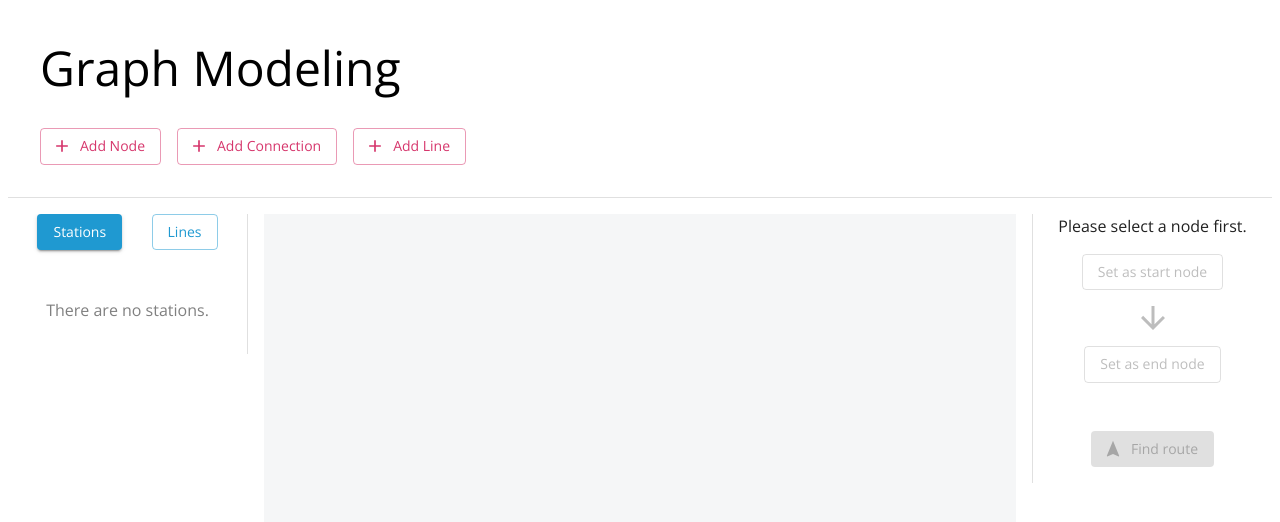
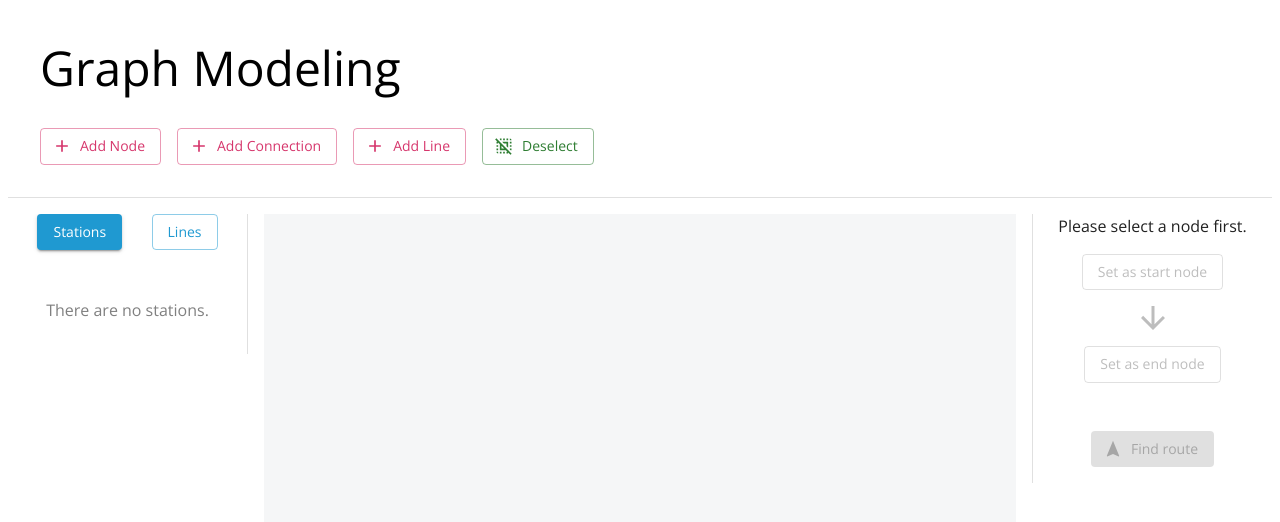
Before and after one commit to BernardMoy/react-map, a React (Vite) app: page / in a window 1280 px wide. Shown: the top 522 px of the page. Built offline with nearby package versions, Linux system fonts and the light colour scheme.

Commit message:
Deselect button

```diff
--- a/src/components/Content.tsx
+++ b/src/components/Content.tsx
@@ -6,13 +6,19 @@ import { CONTENT_MARGIN } from "./Values";
 
 export default function Content() {
   // get the context
-  const { mode, selectedNodeID } = useContext(ContentContext);
+  const { mode, selectedNodeID, lines } = useContext(ContentContext);
 
   return (
     <Box display="flex" flexDirection="column" gap={CONTENT_MARGIN}>
       {/* When add node or add edge selected is active, display an alert */}
       {mode === 1 && (
         <Alert severity="info">Click on the canvas to add a new node.</Alert>
+      )}
+
+      {mode === 2 && lines.length === 0 && (
+        <Alert severity="warning">
+          You have no lines. Create a line before adding a connection.
+        </Alert>
       )}
 
       {mode === 2 && selectedNodeID == null && (
--- a/src/components/TopBar.tsx
+++ b/src/components/TopBar.tsx
@@ -9,6 +9,7 @@ import NewLineDialog from "./NewLineDialog";
 import { TopBarContext } from "../pages/Home";
 import DeleteNodeDialog from "./DeleteNodeDialog";
 import DeleteEdgeDialog from "./DeleteEdgeDialog";
+import DeselectIcon from "@mui/icons-material/Deselect";
 
 export default function TopBar() {
   // get the context
@@ -30,6 +31,8 @@ export default function TopBar() {
     setRouteStartNodeID,
     routeEndNodeID,
     setRouteEndNodeID,
+    reset,
+    setReset,
   } = useContext(TopBarContext);
 
   // state of the dialogs whether they are open
@@ -58,6 +61,16 @@ export default function TopBar() {
     setOpenDeleteEdgeDialog(true);
   };
 
+  const onDeselectClicked = () => {
+    if (mode != 0) {
+      // if mode is not 0, set mode to 0. this will reset the graph
+      setMode(0);
+    } else {
+      // only reset the graph
+      setReset(reset + 1);
+    }
+  };
+
   return (
     <Box
       sx={{
@@ -77,6 +90,15 @@ export default function TopBar() {
           flexDirection: "row",
           justifyContent: "start",
           gap: CONTENT_MARGIN,
+        }}
+      >
+        <Box
+          sx={{
+            display: "flex",
+            flexDirection: "row",
+            justifyContent: "start",
+            gap: CONTENT_MARGIN,
+            flexGrow: 1,
           }}
         >
           <CustomButton
@@ -102,6 +124,16 @@ export default function TopBar() {
             startIcon={<AddIcon />}
             onClick={onAddLineClicked}
           />
+
+          {/* The deselect button */}
+          <CustomButton
+            text={"Deselect"}
+            variant={"outlined"}
+            color={"success"}
+            startIcon={<DeselectIcon />}
+            onClick={onDeselectClicked}
+          />
+        </Box>
 
         {/* Show delete button if a node is selected */}
         {selectedNodeID != null && (
--- a/src/pages/Home.tsx
+++ b/src/pages/Home.tsx
@@ -3,13 +3,7 @@ import { Box, Divider } from "@mui/material";
 import TopBar from "../components/TopBar";
 import Content from "../components/Content";
 import { CONTENT_MARGIN, EDGE_WIDTH, TITLE_MARGIN } from "../components/Values";
-import React, {
-  createContext,
-  useCallback,
-  useEffect,
-  useRef,
-  useState,
-} from "react";
+import React, { createContext, useEffect, useRef, useState } from "react";
 import { DataSet, Edge, IdType, Network, Node } from "vis-network/standalone";
 import NewNodeDialog from "../components/NewNodeDialog";
 import NewEdgeDialog from "../components/NewEdgeDialog";
@@ -41,6 +35,8 @@ interface TopBarContextProps {
   setRouteStartNodeID: React.Dispatch<React.SetStateAction<IdType | null>>;
   routeEndNodeID: IdType | null;
   setRouteEndNodeID: React.Dispatch<React.SetStateAction<IdType | null>>;
+  reset: number;
+  setReset: React.Dispatch<React.SetStateAction<number>>;
 }
 
 // interface to store all items for the sidebar
@@ -72,6 +68,7 @@ interface ContentContextProps {
   graphDatasetRef: React.RefObject<HTMLDivElement | null> | null;
   selectedNodeID: IdType | null;
   setSelectedNodeID: React.Dispatch<React.SetStateAction<IdType | null>>;
+  lines: Line[];
 }
 
 // create the contexts here and initialise them with values
@@ -93,6 +90,8 @@ export const TopBarContext = createContext<TopBarContextProps>({
   setRouteStartNodeID: () => {},
   routeEndNodeID: null,
   setRouteEndNodeID: () => {},
+  reset: 0,
+  setReset: () => {},
 });
 
 export const SideBarContext = createContext<SideBarContextProps>({
@@ -122,6 +121,7 @@ export const ContentContext = createContext<ContentContextProps>({
   graphDatasetRef: null,
   selectedNodeID: null,
   setSelectedNodeID: () => {},
+  lines: [],
 });
 
 // main function
@@ -179,6 +179,9 @@ export default function Home() {
   const [routeStartNodeID, setRouteStartNodeID] = useState<IdType | null>(null);
   const [routeEndNodeID, setRouteEndNodeID] = useState<IdType | null>(null);
 
+  // a state to trigger resetting the graph
+  const [reset, setReset] = useState<number>(0);
+
   // prevent exiting the window if there are unsaved changes
   useEffect(() => {
     function handleOnBeforeUnload(event: BeforeUnloadEvent) {
@@ -215,7 +218,7 @@ export default function Home() {
       mode === 2 &&
       params.nodes.length === 0 // if it is NOT clicking a node (Canvas or edge), reset all selected nodes
     ) {
-      // reset all selected node ids
+      // reset all selected node ids and also the previously selected node id
       selectedNodeIDRef.current = null;
       setSelectedNodeID(null);
       setSelectedNodeIDPrev(null);
@@ -351,7 +354,7 @@ export default function Home() {
       newNetwork.off("zoom", handleZoom);
       newNetwork.destroy();
     };
-  }, [mode]); // re attach the add node selected listener, otherwise the conditional clicking will not work
+  }, [mode, reset]); // re attach the add node selected listener, otherwise the conditional clicking will not work
 
   return (
     <Box
@@ -383,6 +386,8 @@ export default function Home() {
             setRouteStartNodeID,
             routeEndNodeID,
             setRouteEndNodeID,
+            reset,
+            setReset,
           }}
         >
           <TopBar />
@@ -425,6 +430,7 @@ export default function Home() {
               graphDatasetRef,
               selectedNodeID,
               setSelectedNodeID,
+              lines,
             }}
           >
             <Content />
```
Lines whose indentation alone changed are shown as unchanged.
